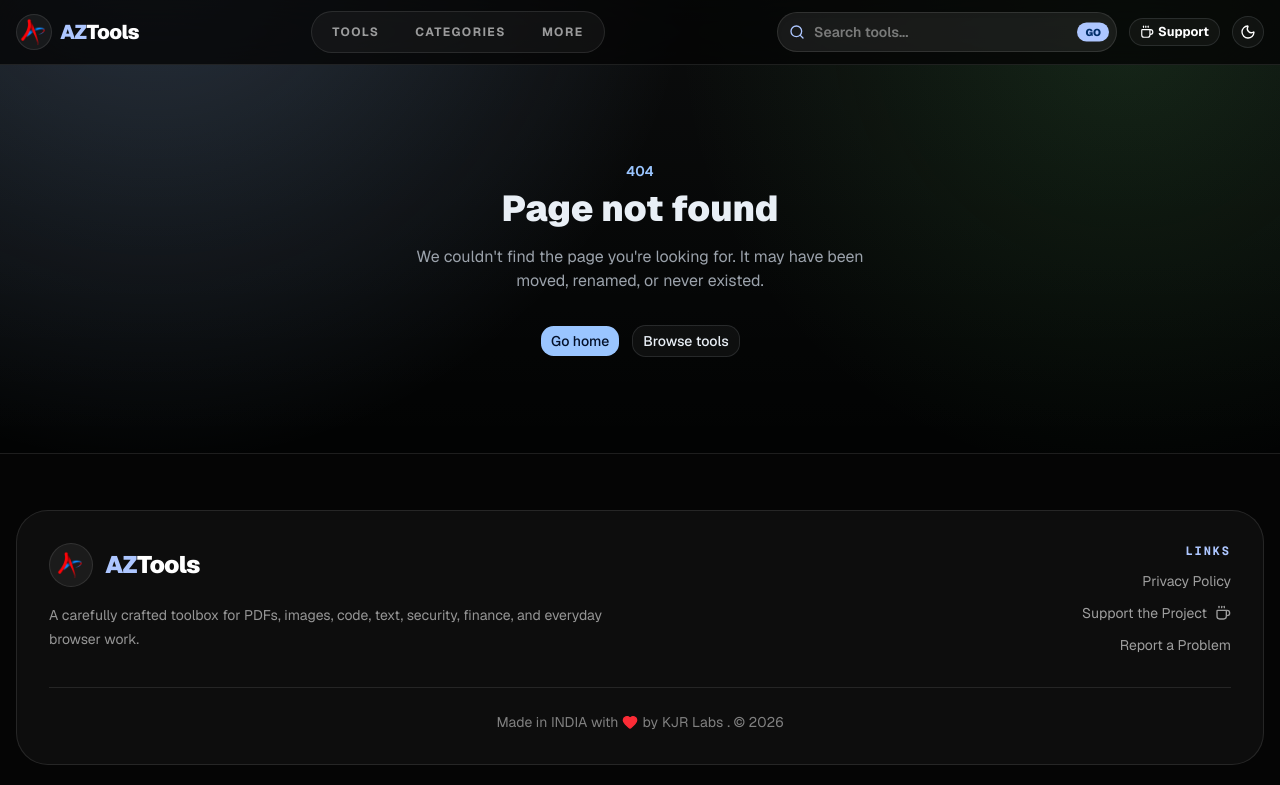
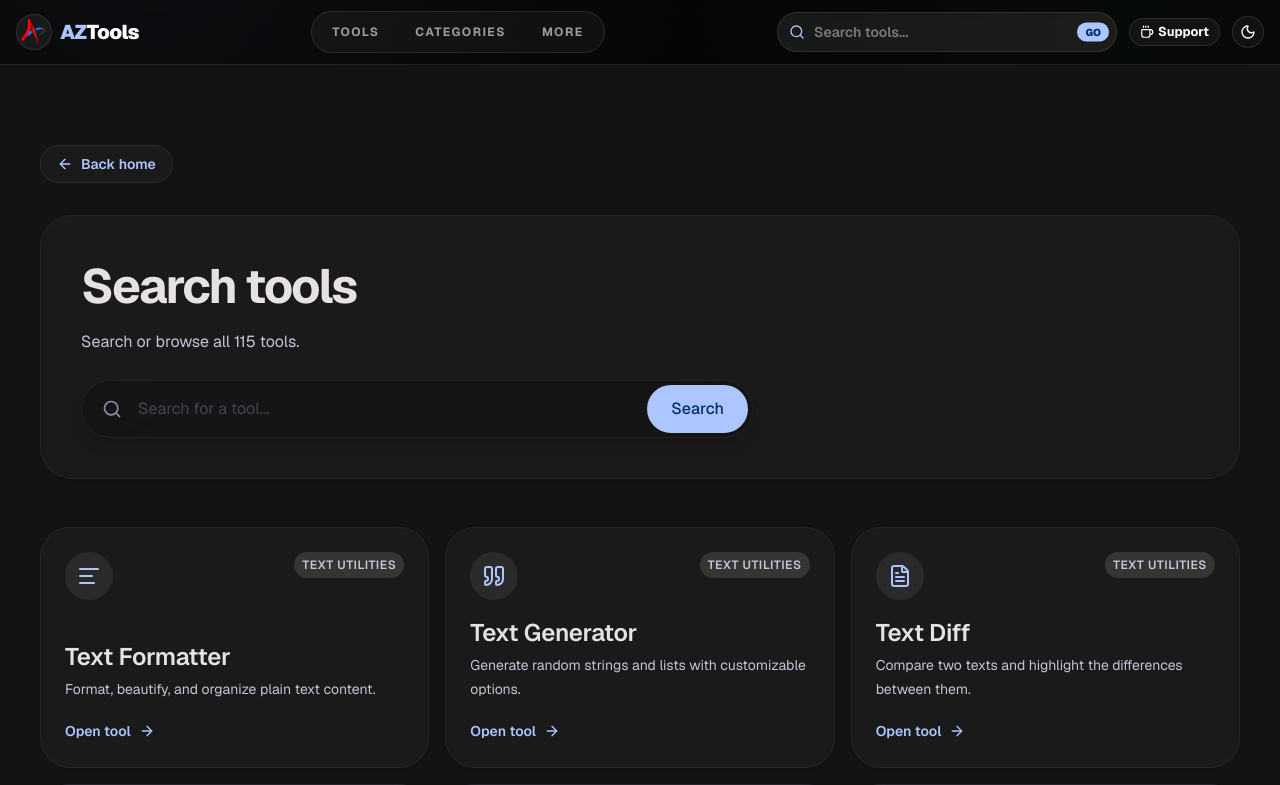
Before and after one commit to KshitijKoranne/aztools-next, a Next.js app: page /search in a window 1280 px wide. Before the commit this address had no page. Shown: the top 785 px of the page. Built offline with nearby package versions, Linux system fonts and the light colour scheme.

Commit message:
Add working search results page

```diff
--- /dev/null
+++ b/src/app/search/page.tsx
@@ -0,0 +1,123 @@
+import Link from "next/link";
+import type { Metadata } from "next";
+import { ArrowLeft, ArrowRight, Search } from "lucide-react";
+
+import { MainLayout } from "@/components/layouts/main-layout";
+import { categories, tools } from "@/data/tools";
+
+export const metadata: Metadata = {
+  title: "Search Tools - AZ Tools",
+  description: "Search free online tools on AZ Tools.",
+  alternates: { canonical: "https://aztools.in/search" },
+};
+
+interface SearchPageProps {
+  searchParams: Promise<{
+    q?: string;
+  }>;
+}
+
+export default async function SearchPage({ searchParams }: SearchPageProps) {
+  const params = await searchParams;
+  const query = (params.q ?? "").trim();
+  const normalizedQuery = query.toLowerCase();
+
+  const results = normalizedQuery
+    ? tools.filter((tool) => {
+        const category = categories.find((item) => item.id === tool.category);
+        return (
+          tool.name.toLowerCase().includes(normalizedQuery) ||
+          tool.description.toLowerCase().includes(normalizedQuery) ||
+          tool.category.toLowerCase().includes(normalizedQuery) ||
+          category?.name.toLowerCase().includes(normalizedQuery)
+        );
+      })
+    : tools;
+
+  return (
+    <MainLayout>
+      <main className="min-h-[70vh] bg-[#131313] px-6 py-12 text-[#e5e2e1] md:py-20">
+        <div className="mx-auto max-w-[1200px]">
+          <Link
+            href="/"
+            className="mb-8 inline-flex items-center gap-2 rounded-full border border-[#414755]/35 bg-[#201f1f]/70 px-4 py-2 text-sm font-semibold text-[#adc6ff] transition-colors hover:bg-[#2a2a2a]"
+          >
+            <ArrowLeft className="h-4 w-4" /> Back home
+          </Link>
+
+          <section className="mb-12 rounded-[2rem] border border-[#414755]/25 bg-[#201f1f]/70 p-6 shadow-sm backdrop-blur-xl md:p-10">
+            <div className="mb-6 max-w-3xl">
+              <h1 className="text-4xl font-bold leading-tight tracking-[-0.04em] text-[#e5e2e1] md:text-5xl">
+                Search tools
+              </h1>
+              <p className="mt-3 text-base leading-7 text-[#c1c6d7]">
+                {query
+                  ? `${results.length} result${results.length === 1 ? "" : "s"} for “${query}”.`
+                  : `Search or browse all ${tools.length} tools.`}
+              </p>
+            </div>
+
+            <form action="/search" className="relative max-w-2xl">
+              <div className="flex items-center rounded-full border border-[#8b90a0]/10 bg-[#131313]/70 p-1 shadow-lg backdrop-blur-2xl transition-all duration-300 focus-within:border-[#adc6ff] focus-within:ring-2 focus-within:ring-[#adc6ff]">
+                <Search className="ml-4 h-5 w-5 shrink-0 text-[#8b90a0]" />
+                <input
+                  name="q"
+                  type="search"
+                  defaultValue={query}
+                  placeholder="Search for a tool..."
+                  className="w-full border-none bg-transparent px-4 py-3 text-base text-[#e5e2e1] outline-none placeholder:text-[#414755] focus:ring-0"
+                />
+                <button
+                  type="submit"
+                  className="whitespace-nowrap rounded-full bg-[#adc6ff] px-6 py-3 text-base font-medium text-[#002e69] transition-opacity hover:opacity-90"
+                >
+                  Search
+                </button>
+              </div>
+            </form>
+          </section>
+
+          {results.length > 0 ? (
+            <section className="grid grid-cols-1 gap-4 md:grid-cols-2 lg:grid-cols-3">
+              {results.map((tool) => {
+                const Icon = tool.icon;
+                const category = categories.find((item) => item.id === tool.category);
+                return (
+                  <Link
+                    key={tool.id}
+                    href={tool.path}
+                    className="group relative flex min-h-[210px] flex-col gap-4 overflow-hidden rounded-3xl border border-[#414755]/25 bg-[#201f1f]/70 p-6 shadow-sm backdrop-blur-xl transition-all duration-300 hover:scale-[1.02] hover:border-[#adc6ff]/30 hover:shadow-md"
+                  >
+                    <div className="absolute inset-0 bg-gradient-to-br from-[#adc6ff]/5 to-transparent opacity-0 transition-opacity group-hover:opacity-100" />
+                    <div className="relative z-10 flex items-start justify-between gap-4">
+                      <div className="flex h-12 w-12 items-center justify-center rounded-2xl bg-[#2a2a2a] text-[#adc6ff] transition-colors group-hover:bg-[#adc6ff] group-hover:text-[#002e69]">
+                        <Icon className="h-6 w-6" />
+                      </div>
+                      <span className="rounded-lg bg-[#353534] px-2 py-1 text-[12px] font-semibold uppercase tracking-[0.05em] text-[#c1c6d7]">
+                        {category?.name ?? "Tool"}
+                      </span>
+                    </div>
+                    <div className="relative z-10 mt-auto">
+                      <h2 className="mb-1 text-2xl font-semibold leading-snug tracking-[-0.01em] text-[#e5e2e1]">
+                        {tool.name}
+                      </h2>
+                      <p className="text-sm leading-6 text-[#c1c6d7]">{tool.description}</p>
+                      <div className="mt-5 inline-flex items-center gap-2 text-sm font-semibold text-[#adc6ff] transition-all group-hover:gap-3">
+                        Open tool <ArrowRight className="h-4 w-4" />
+                      </div>
+                    </div>
+                  </Link>
+                );
+              })}
+            </section>
+          ) : (
+            <section className="rounded-[2rem] border border-[#414755]/25 bg-[#201f1f]/70 p-8 text-center shadow-sm backdrop-blur-xl">
+              <h2 className="text-2xl font-semibold text-[#e5e2e1]">No tools found</h2>
+              <p className="mt-2 text-[#c1c6d7]">Try a different keyword like PDF, image, JSON, text, calculator, or SEO.</p>
+            </section>
+          )}
+        </div>
+      </main>
+    </MainLayout>
+  );
+}
```
